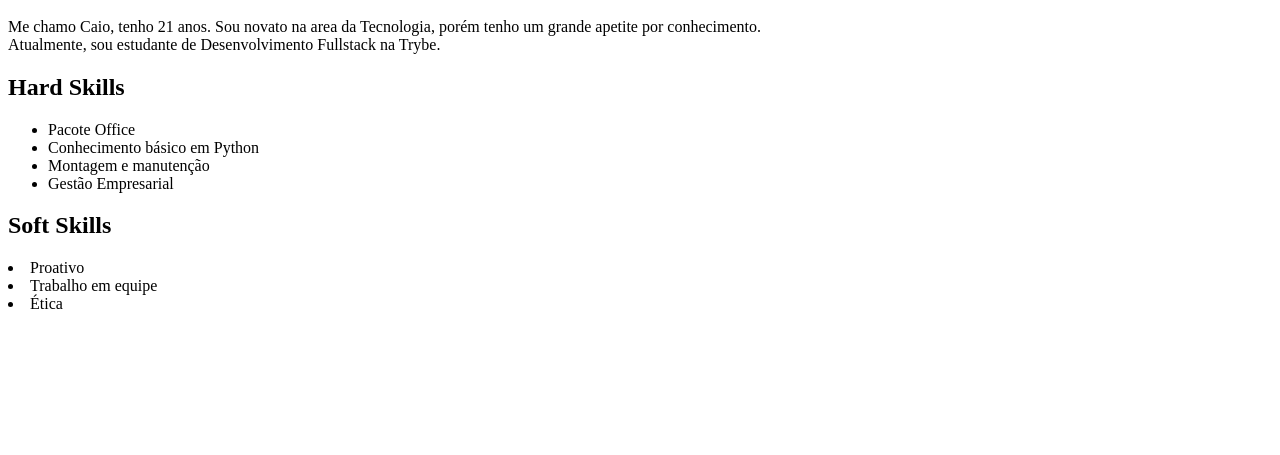
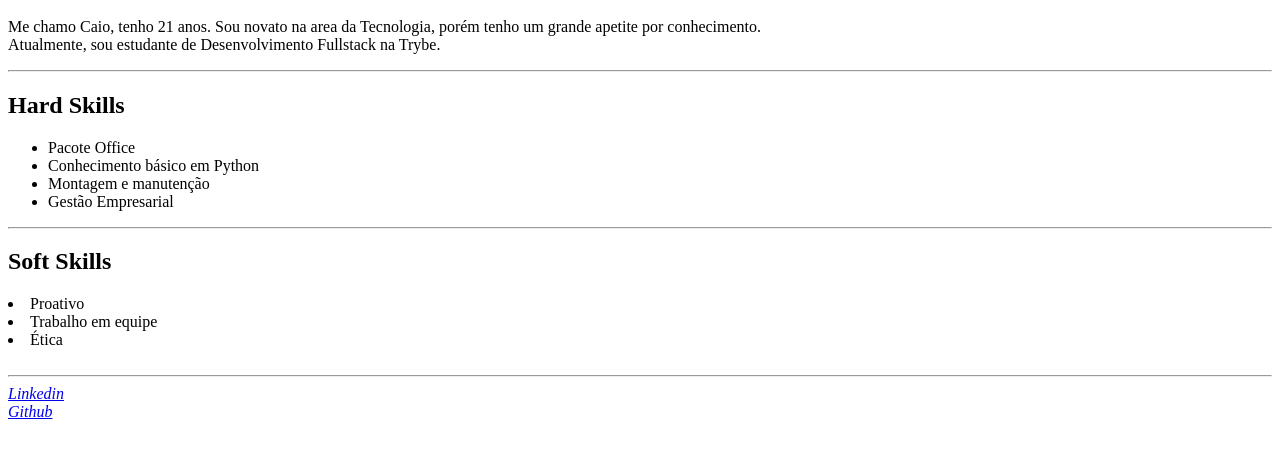
Before and after one commit to CaioCarvalhoF/Portif-lio, a plain HTML site: page index.html in a window 1280 px wide. Shown: the part 283-738 px from the top of the page. Drawn offline with Linux system fonts and the light colour scheme.

Commit message:
Adiçao de Links para Github e Linkedin

```diff
--- a/index.html
+++ b/index.html
@@ -14,7 +14,7 @@
 
     <p>Me chamo Caio, tenho 21 anos. Sou novato na area da Tecnologia, porém tenho um grande apetite por conhecimento.<br> Atualmente, sou estudante de Desenvolvimento Fullstack na Trybe. </p>
 
-
+<hr>
     <h2>Hard Skills</h2>
 <ul>
 <li>Pacote Office</li>
@@ -22,11 +22,16 @@
 <li>Montagem e manutenção</li>
 <li>Gestão Empresarial</li>
 </ul>
-
+<hr>
 <h2>Soft Skills</h2>
 <li>Proativo</li>
 <li>Trabalho em equipe</li>
 <li>Ética</li>
+<br>
+<hr>
+<a href="https://www.linkedin.com/in/caio-carvalho-ferreira-583993190/" target="_blank"><em>Linkedin</em></a>
+<br>
+<a href="https://github.com/CaioCarvalhoF"><em>Github</em></a>
 
 </body>
 </html>
```
